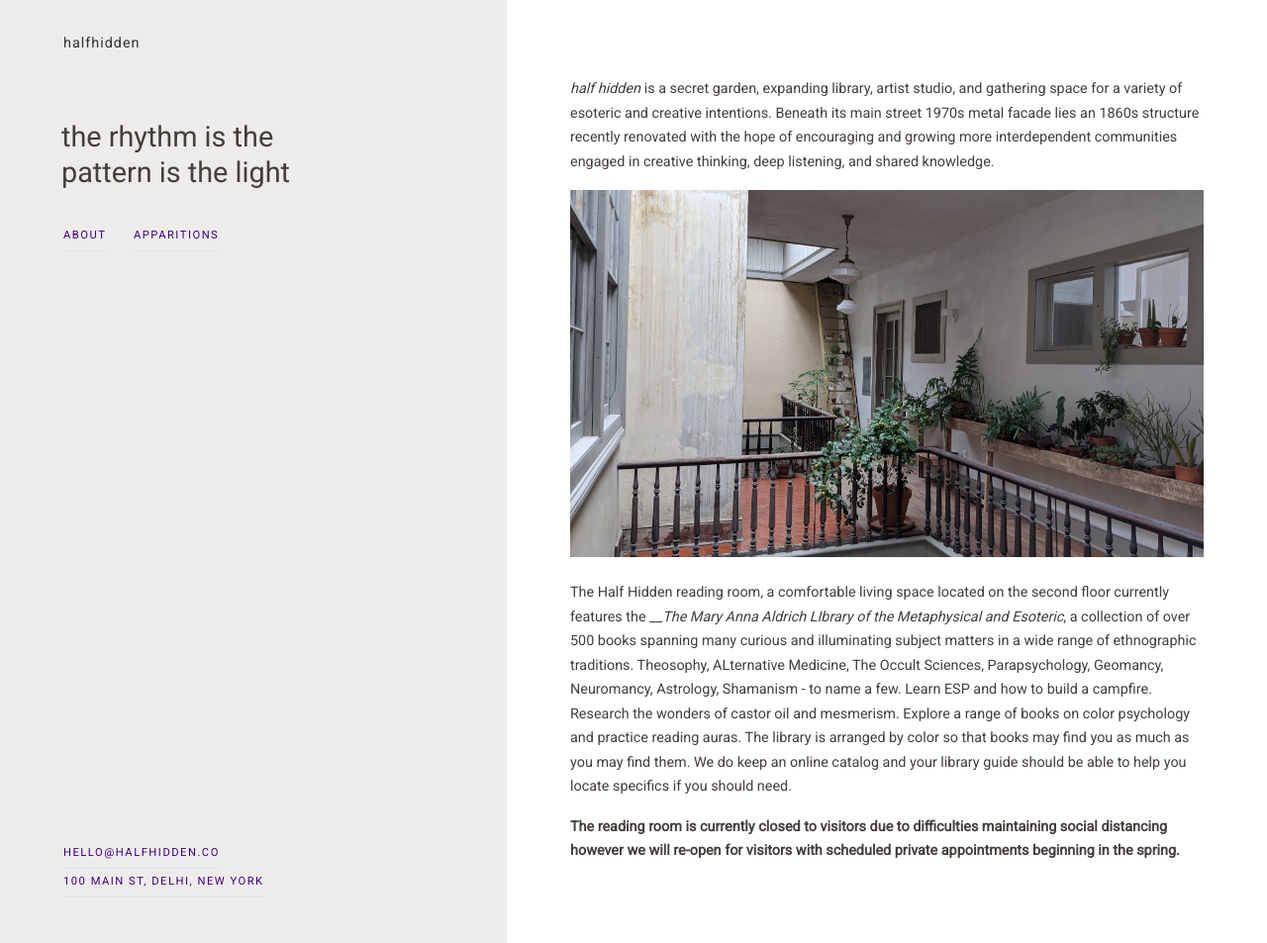
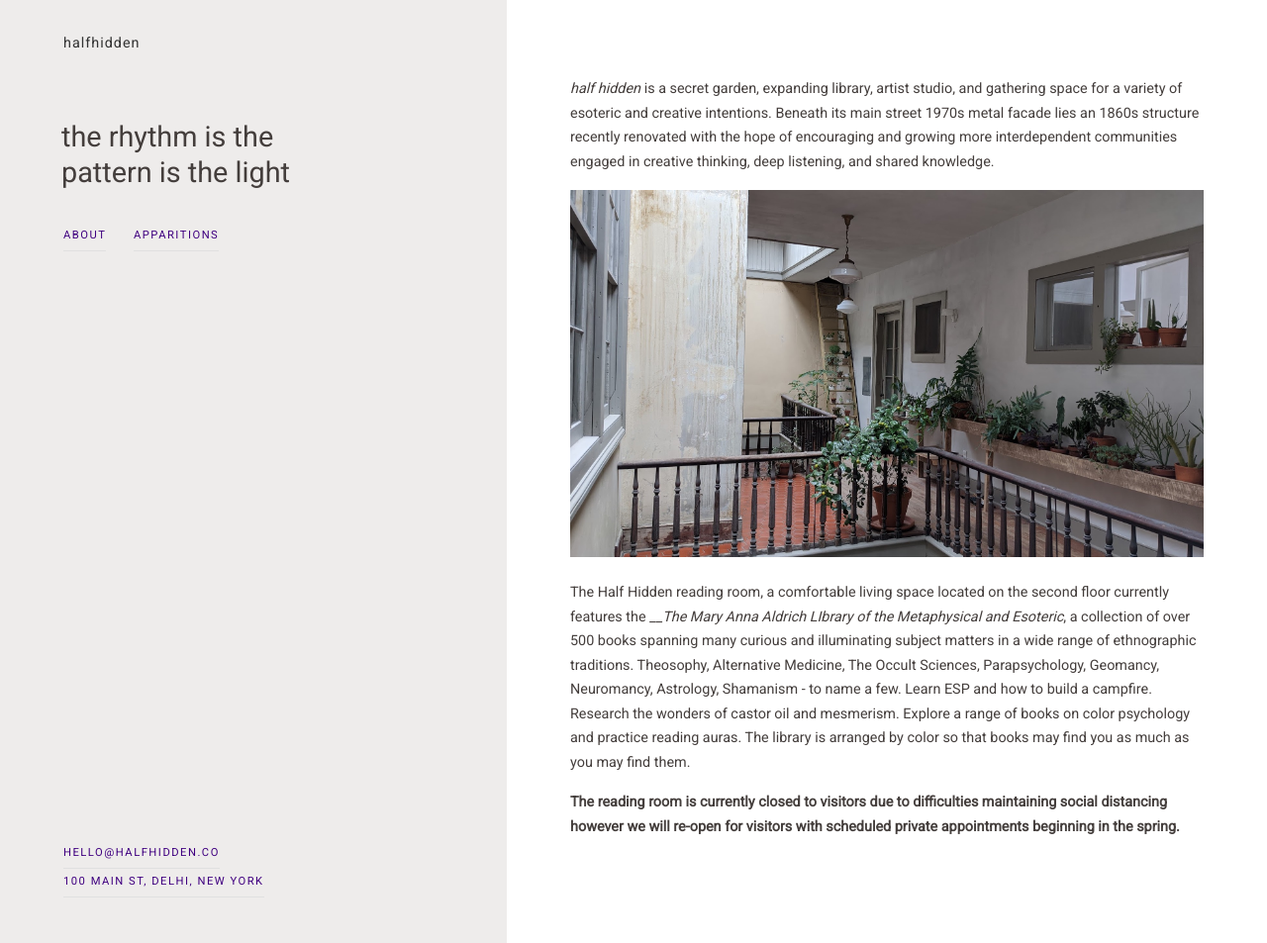
Before and after one commit to kellicain/kellicain.github.com, a Jekyll site: the page built from about.md, in a window 1280 px wide and 953 px high. Shown: the whole window at 99% size. Built offline with Jekyll 4.4.1, drawn with Linux system fonts in a browser that asks for light colours.

Commit message:
Update about.md

```diff
--- a/about.md
+++ b/about.md
@@ -12,6 +12,6 @@
 
 
 
-The Half Hidden reading room, a comfortable living space located on the second floor currently features the ___The Mary Anna Aldrich LIbrary of the Metaphysical and Esoteric_, a collection of over 500 books spanning many curious and illuminating subject matters in a wide range of ethnographic traditions. Theosophy, ALternative Medicine, The Occult Sciences, Parapsychology, Geomancy, Neuromancy, Astrology, Shamanism - to name a few. Learn ESP and how to build a campfire. Research the wonders of castor oil and mesmerism. Explore a range of books on color psychology and practice reading auras. The library is arranged by color so that books may find you as much as you may find them. We do keep an online catalog and your library guide should be able to help you locate specifics if you should need.
+The Half Hidden reading room, a comfortable living space located on the second floor currently features the ___The Mary Anna Aldrich LIbrary of the Metaphysical and Esoteric_, a collection of over 500 books spanning many curious and illuminating subject matters in a wide range of ethnographic traditions. Theosophy, Alternative Medicine, The Occult Sciences, Parapsychology, Geomancy, Neuromancy, Astrology, Shamanism - to name a few. Learn ESP and how to build a campfire. Research the wonders of castor oil and mesmerism. Explore a range of books on color psychology and practice reading auras. The library is arranged by color so that books may find you as much as you may find them.
 
 **The reading room is currently closed to visitors due to difficulties maintaining social distancing however we will re-open for visitors with scheduled private appointments beginning in the spring.**
```
